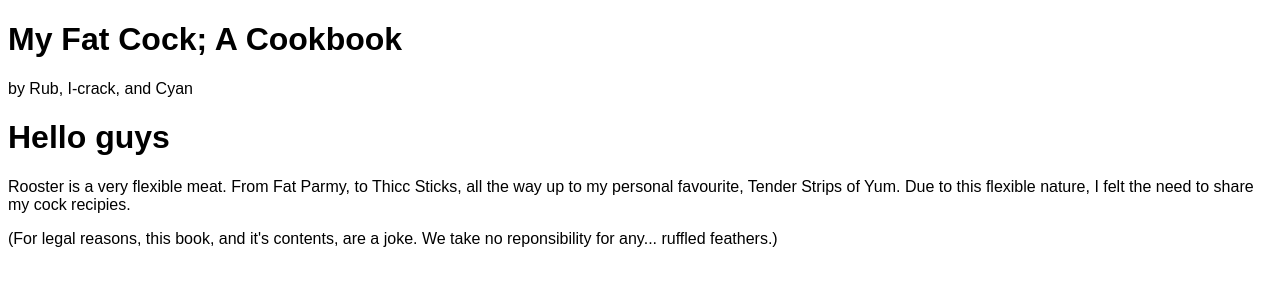
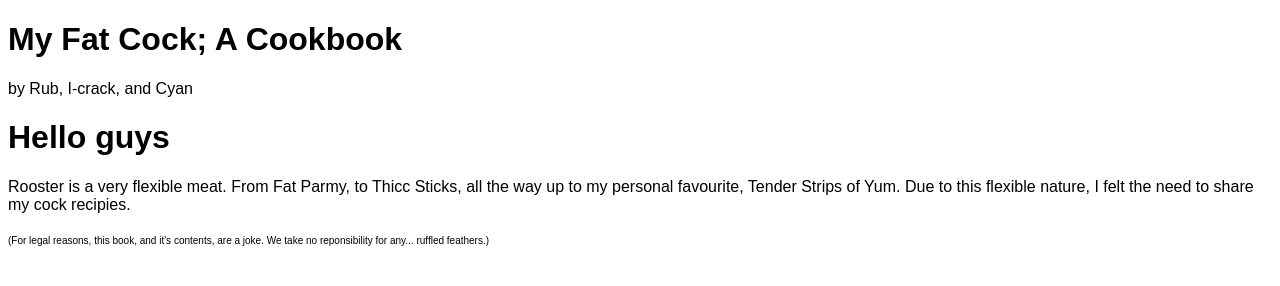
Before and after one commit to IsaacBWSCW/Website_Collab, a plain HTML site: page index.html in a window 1280 px wide. Drawn offline with Linux system fonts and the light colour scheme; a web font is replaced by a local one.

Commit message:
legality is anoying. h100 makes legal messages extremely hard to see.

```diff
--- a/index.css
+++ b/index.css
@@ -1,3 +1,11 @@
 /* inter */
 :root{font-family: Inter, sans-serif;font-feature-settings: 'liga' 1, 'calt' 1; /* fix for Chrome */}
 @supports (font-variation-settings: normal) {:root { font-family: InterVariable, sans-serif; }}
+
+h100 {
+  font-size: 10px;
+  font-weight: 80;
+  line-height: 0.5;
+  margin: 0;
+  padding: 0;
+}
```
